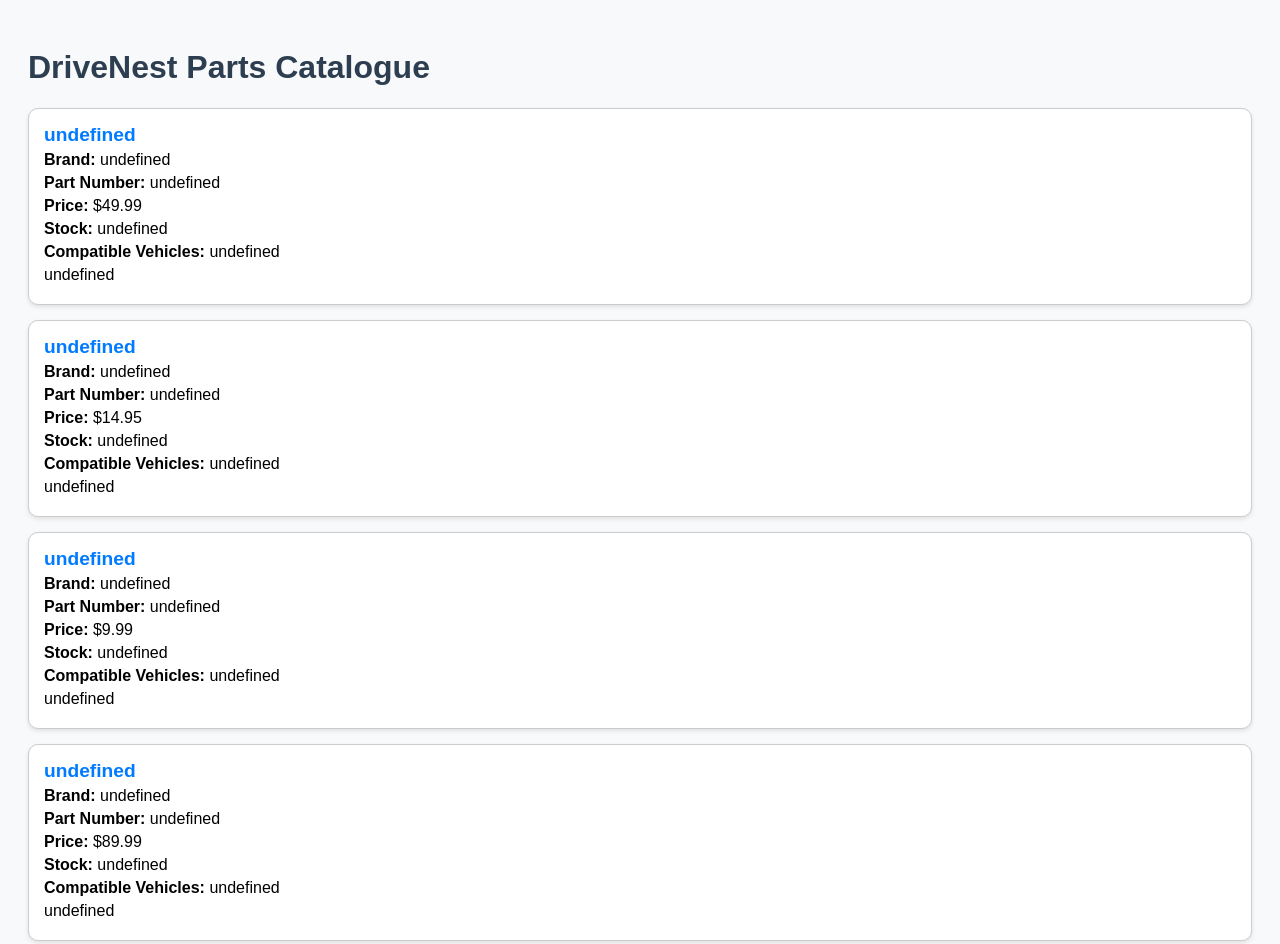
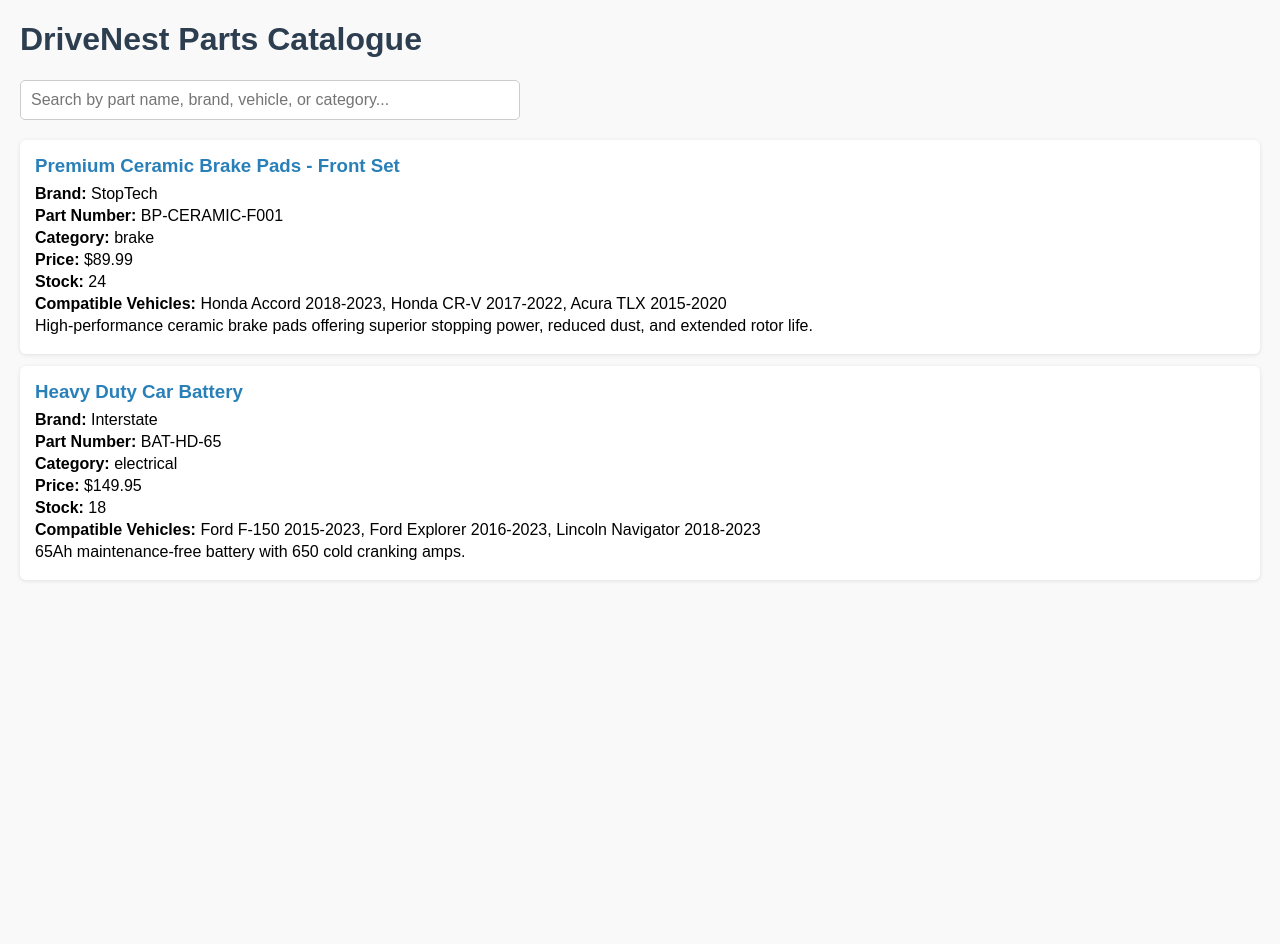
Before and after one commit to Amir2050/drivenest-catalogue, a plain HTML site: page index.html in a window 1280 px wide. Shown: the top 944 px of the page. After the commit the page ends 800 px from the top, so only its background shows below. Drawn offline with Linux system fonts and the light colour scheme.

Commit message:
Update index.html

```diff
--- a/index.html
+++ b/index.html
@@ -2,55 +2,122 @@
 <html lang="en">
 <head>
   <meta charset="UTF-8" />
-  <meta name="viewport" content="width=device-width, initial-scale=1.0"/>
+  <meta name="viewport" content="width=device-width, initial-scale=1" />
   <title>DriveNest Parts Catalogue</title>
   <style>
-    body { font-family: Arial, sans-serif; padding: 20px; background: #f8f9fa; }
-    h1 { color: #2c3e50; }
+    body {
+      font-family: Arial, sans-serif;
+      margin: 20px;
+      background: #f9f9f9;
+    }
+    h1 {
+      color: #2c3e50;
+    }
+    #searchInput {
+      padding: 10px;
+      width: 100%;
+      max-width: 500px;
+      margin-bottom: 20px;
+      font-size: 16px;
+      border: 1px solid #ccc;
+      border-radius: 5px;
+    }
     .part-card {
-      border: 1px solid #ccc;
-      border-radius: 10px;
+      background: white;
       padding: 15px;
-      margin-bottom: 15px;
-      background: #fff;
-      box-shadow: 0 2px 4px rgba(0,0,0,0.1);
+      margin-bottom: 12px;
+      border-radius: 6px;
+      box-shadow: 0 1px 4px rgba(0,0,0,0.1);
     }
-    .part-card h2 {
-      margin: 0;
-      font-size: 1.2em;
-      color: #007BFF;
+    .part-card h3 {
+      margin: 0 0 8px 0;
+      color: #2980b9;
     }
     .part-card p {
-      margin: 5px 0;
+      margin: 4px 0;
     }
   </style>
 </head>
 <body>
+
   <h1>DriveNest Parts Catalogue</h1>
-  <div id="catalog"></div>
+  <input type="search" id="searchInput" placeholder="Search by part name, brand, vehicle, or category..." />
+
+  <div id="partsContainer">
+    <!-- Parts will be displayed here -->
+  </div>
 
   <script>
-    fetch('data.json')
-      .then(response => response.json())
-      .then(parts => {
-        const container = document.getElementById('catalog');
-        parts.forEach(part => {
-          const card = document.createElement('div');
-          card.className = 'part-card';
-          card.innerHTML = `
-            <h2>${part.part_name}</h2>
+    // Example dataset (you can replace this with your JSON file)
+    const parts = [
+      {
+        id: "DNT001",
+        part_name: "Premium Ceramic Brake Pads - Front Set",
+        part_number: "BP-CERAMIC-F001",
+        brand: "StopTech",
+        compatible_vehicles: ["Honda Accord 2018-2023", "Honda CR-V 2017-2022", "Acura TLX 2015-2020"],
+        category: "brake",
+        price: 89.99,
+        stock_quantity: 24,
+        description: "High-performance ceramic brake pads offering superior stopping power, reduced dust, and extended rotor life."
+      },
+      {
+        id: "DNT002",
+        part_name: "Heavy Duty Car Battery",
+        part_number: "BAT-HD-65",
+        brand: "Interstate",
+        compatible_vehicles: ["Ford F-150 2015-2023", "Ford Explorer 2016-2023", "Lincoln Navigator 2018-2023"],
+        category: "electrical",
+        price: 149.95,
+        stock_quantity: 18,
+        description: "65Ah maintenance-free battery with 650 cold cranking amps."
+      },
+      // Add more parts here or load from your data.json via fetch
+    ];
+
+    const partsContainer = document.getElementById('partsContainer');
+    const searchInput = document.getElementById('searchInput');
+
+    // Function to render parts to the page
+    function renderParts(list) {
+      partsContainer.innerHTML = '';
+      if (list.length === 0) {
+        partsContainer.innerHTML = '<p>No parts found.</p>';
+        return;
+      }
+      list.forEach(part => {
+        const partDiv = document.createElement('div');
+        partDiv.className = 'part-card';
+        partDiv.innerHTML = `
+          <h3>${part.part_name}</h3>
           <p><strong>Brand:</strong> ${part.brand}</p>
           <p><strong>Part Number:</strong> ${part.part_number}</p>
-            <p><strong>Price:</strong> $${part.price}</p>
+          <p><strong>Category:</strong> ${part.category}</p>
+          <p><strong>Price:</strong> $${part.price.toFixed(2)}</p>
           <p><strong>Stock:</strong> ${part.stock_quantity}</p>
-            <p><strong>Compatible Vehicles:</strong> ${part.compatible_vehicles}</p>
+          <p><strong>Compatible Vehicles:</strong> ${part.compatible_vehicles.join(', ')}</p>
           <p>${part.description}</p>
         `;
-          container.appendChild(card);
+        partsContainer.appendChild(partDiv);
       });
-      })
-      .catch(error => {
-        document.getElementById('catalog').innerText = "Failed to load parts: " + error;
+    }
+
+    // Initial render
+    renderParts(parts);
+
+    // Filter parts by search input
+    searchInput.addEventListener('input', () => {
+      const query = searchInput.value.toLowerCase();
+      const filtered = parts.filter(part => {
+        return (
+          part.part_name.toLowerCase().includes(query) ||
+          part.brand.toLowerCase().includes(query) ||
+          part.part_number.toLowerCase().includes(query) ||
+          part.category.toLowerCase().includes(query) ||
+          part.compatible_vehicles.some(vehicle => vehicle.toLowerCase().includes(query))
+        );
+      });
+      renderParts(filtered);
     });
   </script>
 </body>
```
Lines whose indentation alone changed are shown as unchanged.
